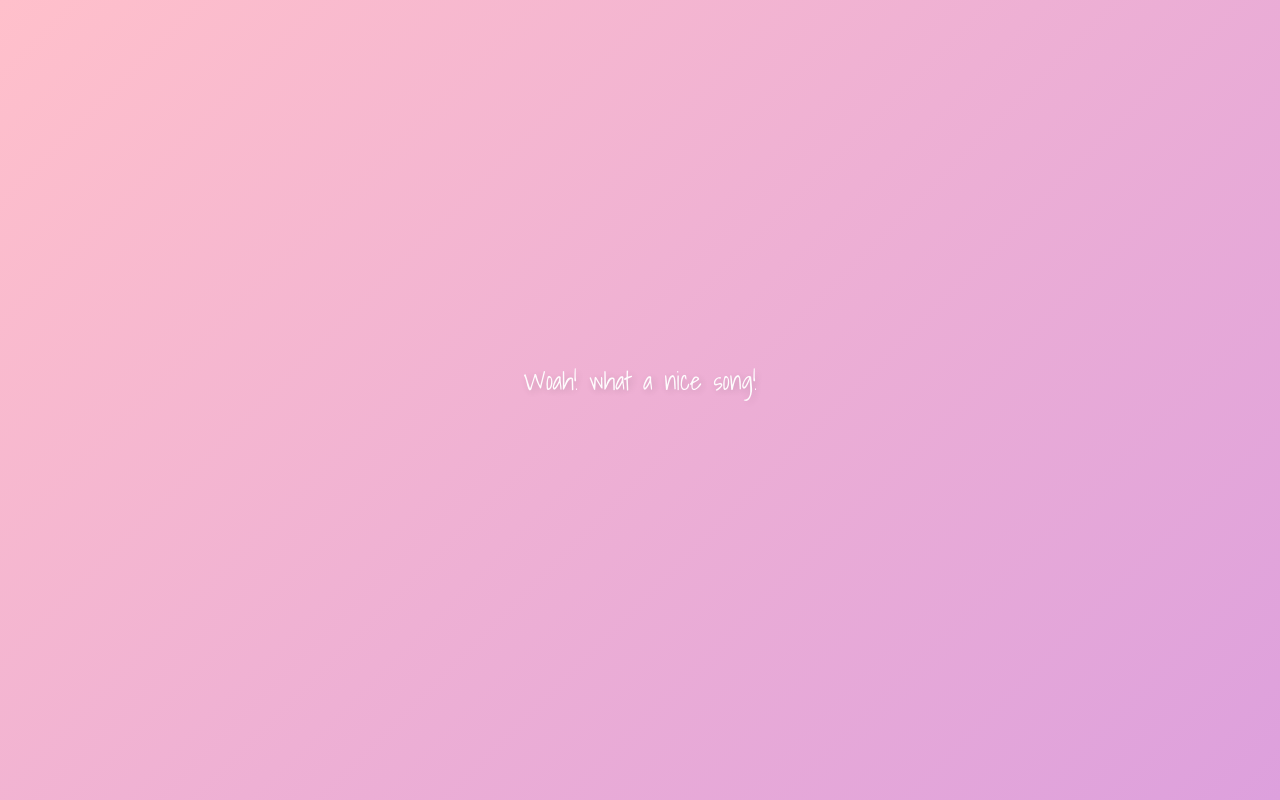
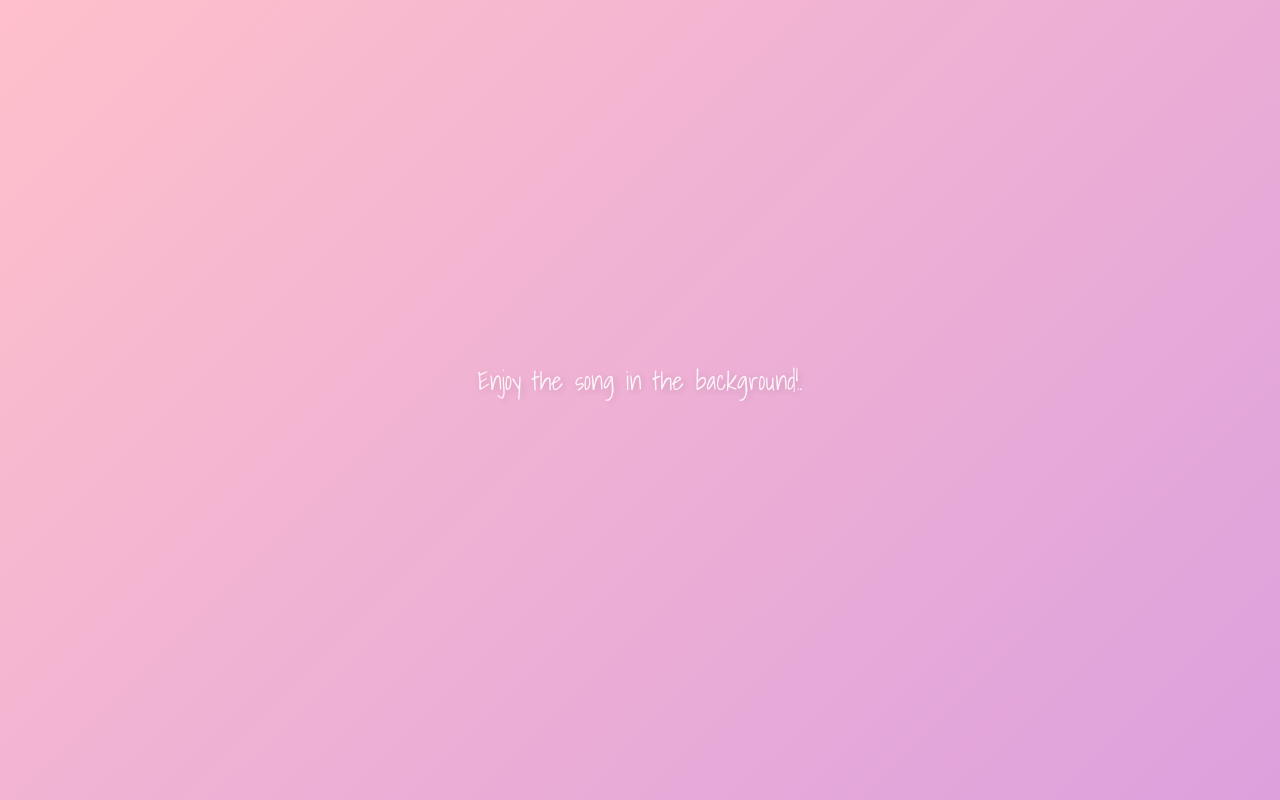
Before and after one commit to itsmejay26/-, a plain HTML site: page lettertime.html in a window 1280 px wide. Drawn offline with Linux system fonts and the light colour scheme.

Commit message:
Update lettertime.html

```diff
--- a/lettertime.html
+++ b/lettertime.html
@@ -66,23 +66,27 @@
 
   <script>
     const texts = [
-      "Woah! what a nice song!",
-      "favorite mo talaga yan noh",
-      "Gandaaa",
-      "🎧🎶✨",
-      "Enjoy the song in the background!☺️",
-      "and",
-      "ang susunod na ay yungg",
-      "mga gustong kong sabihin",
-      "soooo..",
-      "open this message letter",
-      "i made for you!"
-    ];
+  "🎧🎶✨",
+  "Enjoy the song in the background!.",
+  "next are some messages na gusto ko lang ilabas",
+  "because im really hurt and i know na",
+  "wala ka naman ng pake sa mga yun",
+  "but still",
+  "please read kahit walang kwenta mga sasabihin ko.",
+  "..."
+];
 
-    const durations = [
-      4500, 4200, 3000, 3800, 3000,
-      3500, 4500, 3500, 3800, 4500, 5000
-    ];
+const durations = [
+  3000, // 🎧🎶✨
+  4000, // Enjoy the song...
+  5000, // next are some messages...
+  4000, // because im really hurt...
+  4500, // wala ka naman...
+  3500, // but still
+  5000, // please read kahit...
+  3000  // ...
+];
+
 
     const messageEl = document.getElementById("message");
     const overlayPage = document.getElementById("overlayPage");
```
